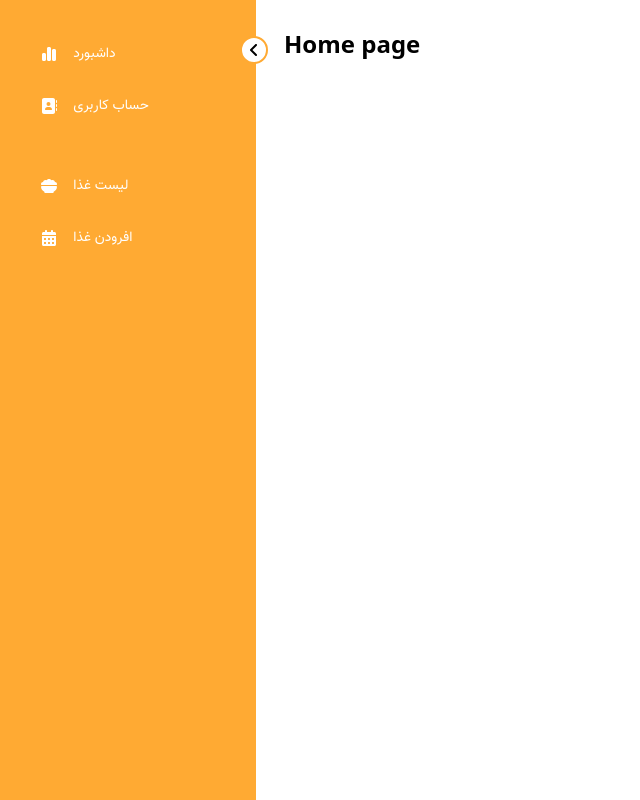
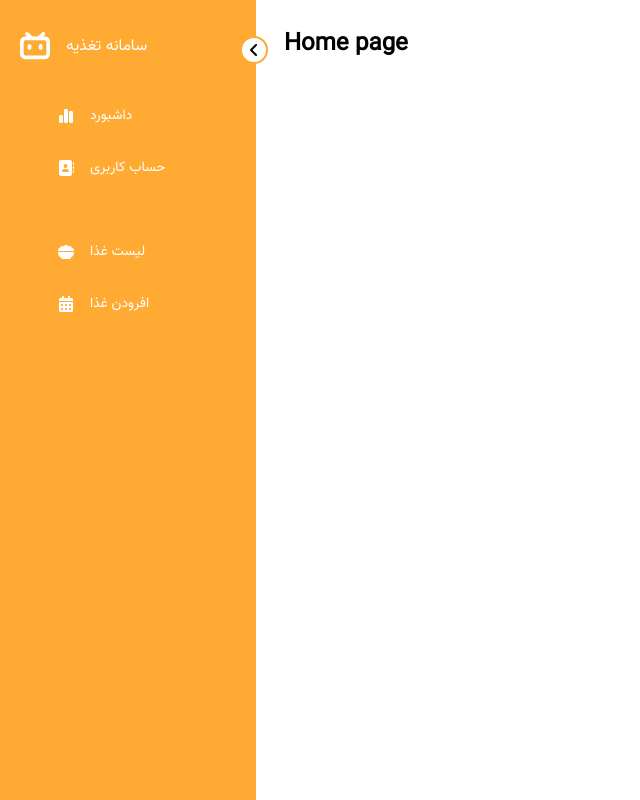
Before and after one commit to SaraZmni/food-dashboard-app, a React app: page /dashboard in a window 1280 px wide. Shown: the whole page, without its empty margins (0-640 px from the left). Built offline with nearby package versions, Linux system fonts and the light colour scheme.

Commit message:
complete dashboard

```diff
--- a/src/routes/dashboard/dashboard.tsx
+++ b/src/routes/dashboard/dashboard.tsx
@@ -6,6 +6,7 @@ import { FaBowlFood } from "react-icons/fa6";
 import { FaCalendarDays } from "react-icons/fa6";
 import { FaChartSimple } from "react-icons/fa6";
 import { FaAddressBook } from "react-icons/fa6";
+import { FaBilibili } from "react-icons/fa6";
 
 const Dashboard: FC = () => {
   const [open, setOpen] = useState(true);
@@ -16,25 +17,40 @@ const Dashboard: FC = () => {
     { title: "افرودن غذا", icon: <FaCalendarDays />, gap: false },
   ];
   return (
-    <div className="flex">
+    <div className="flex font-vazir">
       <div
         className={`${
           open ? `w-64` : `w-20`
-        } duration-300 relative h-screen bg-layout`}
+        } p-5 pt-8 duration-300 relative h-screen bg-layout`}
       >
+        {/* Add Button */}
         <div
           className="absolute w-7 h-7 border-2  cursor-pointer -right-3 top-9  border-layout rounded-full text-center bg-white flex items-center justify-center"
           onClick={() => setOpen((prevState) => !prevState)}
         >
           {open ? <FaAngleLeft /> : <FaAngleRight />}
         </div>
-        <ul className="font-vazir pt-6">
+        {/* Title */}
+        <div className="text-white flex gap-x-4 items-center">
+          <div>
+            <FaBilibili className="text-3xl duration-500" />
+          </div>
+
+          <h1
+            className={`origin-left font-medium duration-300 ${
+              !open && "scale-0"
+            }`}
+          >
+            سامانه تغذیه
+          </h1>
+        </div>
+        <ul className="pt-6">
           {Menus.map((menu, index) => (
             <li
               className={`${
                 open ? "w-10/12" : "w-2 justify-center"
               } w-10/12 text-white cursor-pointer text-md flex items-center mx-auto gap-x-4 hover:bg-crystal rounded-md px-5 py-3 ${
-                menu.gap ? "mt-9" : " mt-2"
+                menu.gap ? "mt-10" : " mt-2"
               }`}
               key={index}
             >
```
